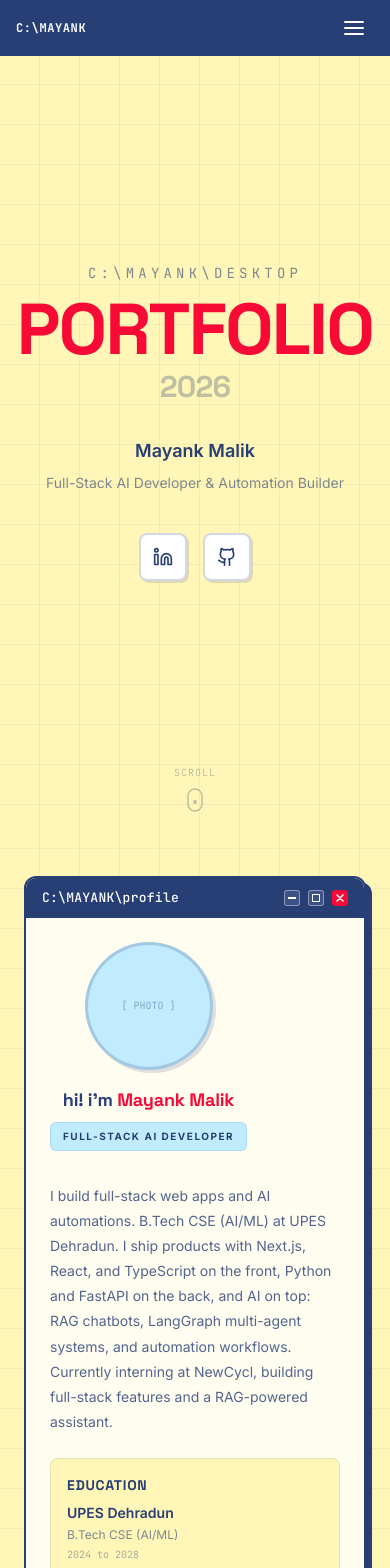
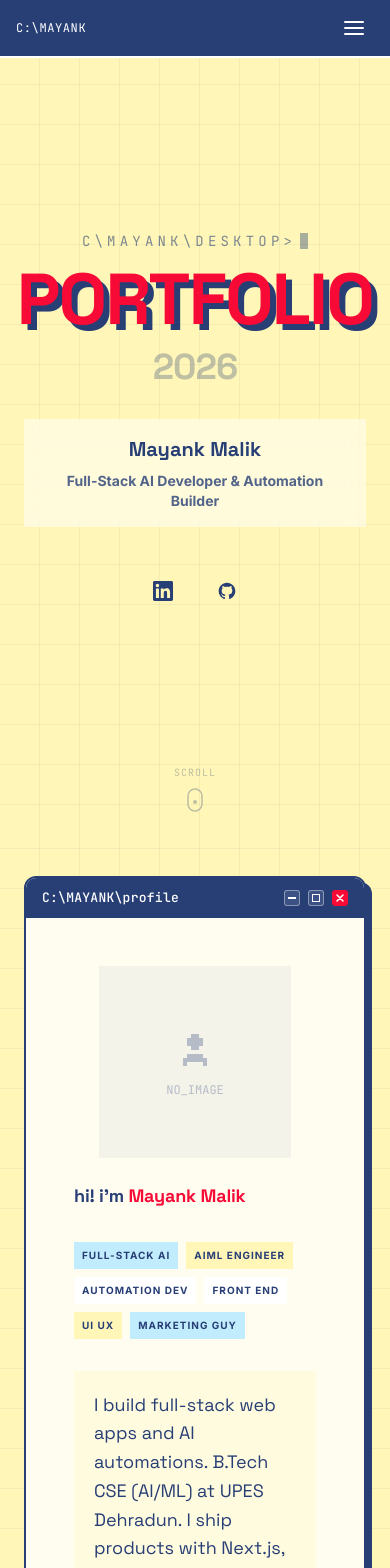
Before and after one commit to mayankmalik263/Freelance-Portfolio, a Next.js app: page / in a window 390 px wide. Shown: the top 1568 px of the page. Built offline with nearby package versions, Linux system fonts and the light colour scheme.

Commit message:
feat: complete content rewrite and retro UI component polish

```diff
--- a/src/components/About.tsx
+++ b/src/components/About.tsx
@@ -7,41 +7,77 @@ export default function About() {
     <div className="section-padding px-6 md:pl-28 md:pr-6">
       <div className="max-w-4xl mx-auto">
         <RetroWindow title="profile" id="about">
-          <div className="flex flex-col md:flex-row gap-8 md:gap-12 items-start">
+          <div className="retro-body grid md:grid-cols-[1fr_2fr] gap-8 md:gap-12 items-start">
 
-            {/* Left: Photo + Name */}
-            <div className="flex flex-col items-center md:items-start shrink-0">
-              <div className="w-32 h-32 md:w-40 md:h-40 rounded-full border-3 border-midnight/20 bg-icy flex items-center justify-center overflow-hidden shadow-[3px_3px_0px_rgba(40,63,118,0.15)]">
-                {/* TODO: real photo */}
-                <span className="text-[10px] text-midnight/40 font-mono text-center px-2">[ PHOTO ]</span>
+            {/* Left: Photo / Quick Info */}
+            <div className="flex flex-col gap-6 relative">
+              <div className="w-48 h-48 md:w-full md:h-64 bg-midnight/5 pixel-panel flex items-center justify-center mx-auto md:mx-0 overflow-hidden group">
+                {aboutData.photo ? (
+                  <img src={aboutData.photo} alt="Profile" className="w-full h-full object-cover pixel-art" />
+                ) : (
+                  <div className="text-midnight/30 flex flex-col items-center">
+                    <svg width="48" height="48" viewBox="0 0 24 24" fill="currentColor" className="pixel-art mb-2"><path fillRule="evenodd" clipRule="evenodd" d="M10 4h4v2h2v4h-2v2h-4v-2H8V6h2V4zM8 14h8v2h2v4h-2v-2H8v2H6v-4h2v-2z"/></svg>
+                    <span className="font-mono text-xs">NO_IMAGE</span>
+                  </div>
+                )}
               </div>
-              <h3 className="mt-4 text-lg font-display">
+              <h3 className="text-lg font-display">
                 hi! i'm <span className="text-red font-bold">Mayank Malik</span>
               </h3>
-              <span className="inline-block mt-2 px-3 py-1.5 bg-icy text-midnight text-[10px] font-bold tracking-[0.15em] uppercase rounded-md border border-blue/20">
-                Full-Stack AI Developer
-              </span>
+              <div className="flex flex-wrap gap-2 mt-2">
+                <span className="pixel-button px-2 py-1.5 bg-icy text-midnight text-[10px] font-bold tracking-[0.1em] uppercase cursor-default">
+                  Full-Stack AI
+                </span>
+                <span className="pixel-button px-2 py-1.5 bg-buttercream text-midnight text-[10px] font-bold tracking-[0.1em] uppercase cursor-default">
+                  AIML Engineer
+                </span>
+                <span className="pixel-button px-2 py-1.5 bg-white text-midnight text-[10px] font-bold tracking-[0.1em] uppercase cursor-default">
+                  Automation Dev
+                </span>
+                <span className="pixel-button px-2 py-1.5 bg-white text-midnight text-[10px] font-bold tracking-[0.1em] uppercase cursor-default">
+                  Front End
+                </span>
+                <span className="pixel-button px-2 py-1.5 bg-buttercream text-midnight text-[10px] font-bold tracking-[0.1em] uppercase cursor-default">
+                  UI UX
+                </span>
+                <span className="pixel-button px-2 py-1.5 bg-icy text-midnight text-[10px] font-bold tracking-[0.1em] uppercase cursor-default">
+                  Marketing Guy
+                </span>
+              </div>
             </div>
 
             {/* Right: Bio */}
             <div className="flex-1">
-              <p className="text-midnight/80 leading-[1.8] text-sm md:text-base mb-6">
-                I build full-stack web apps and AI automations. B.Tech CSE (AI/ML) at UPES Dehradun. I ship products with Next.js, React, and TypeScript on the front, Python and FastAPI on the back, and AI on top: RAG chatbots, LangGraph multi-agent systems, and automation workflows. Currently interning at NewCycl, building full-stack features and a RAG-powered assistant.
-              </p>
+              <div className="pixel-panel p-5 mb-8 bg-buttercream/30">
+                <p className="text-midnight leading-[1.6] text-lg md:text-xl font-display">
+                  I build full-stack web apps and AI automations. B.Tech CSE (AI/ML) at UPES Dehradun. I ship products with Next.js, React, and TypeScript on the front, Python and FastAPI on the back, and AI on top: RAG chatbots, LangGraph multi-agent systems, and automation workflows. Currently interning at NewCycl, building full-stack features and a RAG-powered assistant.
+                </p>
+              </div>
 
-              {/* Education & Experience */}
-              <div className="grid grid-cols-1 sm:grid-cols-2 gap-6 mt-6">
-                <div className="p-4 bg-buttercream rounded-lg border border-midnight/10">
-                  <h4 className="text-sm font-display font-bold text-midnight uppercase tracking-wider mb-2">Education</h4>
-                  <p className="text-midnight font-semibold text-sm">{aboutData.education.institution}</p>
-                  <p className="text-midnight/60 text-xs mt-1">{aboutData.education.degree}</p>
-                  <p className="text-midnight/40 text-[10px] font-mono mt-1">{aboutData.education.years}</p>
+              {/* Experience */}
+              <div className="grid gap-4 mt-4">
+                <div className="pixel-panel p-4 group">
+                  <div className="flex flex-col sm:flex-row sm:justify-between sm:items-start gap-2 mb-2">
+                    <h5 className="font-bold text-midnight group-hover:text-red transition-colors leading-tight">{aboutData.experience.role}</h5>
+                    <span className="font-mono text-[10px] sm:text-xs text-midnight/50 bg-buttercream px-1.5 py-0.5 shrink-0 border border-midnight/10">{aboutData.experience.period || "JUNE 2026 - PRESENT"}</span>
+                  </div>
+                  <p className="text-sm font-semibold text-blue">{aboutData.experience.company}</p>
                 </div>
-                <div className="p-4 bg-buttercream rounded-lg border border-midnight/10">
-                  <h4 className="text-sm font-display font-bold text-midnight uppercase tracking-wider mb-2">Experience</h4>
-                  <p className="text-midnight font-semibold text-sm">{aboutData.experience.company}</p>
-                  <p className="text-midnight/60 text-xs mt-1">{aboutData.experience.role}</p>
-                  <p className="text-midnight/40 text-[10px] font-mono mt-1">JUNE 2026 - PRESENT</p>
+              </div>
+
+              {/* Education */}
+              <div className="mt-8">
+                <h4 className="text-xl font-display font-bold text-midnight mb-4 flex items-center gap-2">
+                  <span className="w-3 h-3 bg-red/20 inline-block border border-red/30" /> Education
+                </h4>
+                <div className="grid gap-4">
+                  <div className="pixel-panel p-4 group">
+                    <div className="flex flex-col sm:flex-row sm:justify-between sm:items-start gap-2 mb-2">
+                      <h5 className="font-bold text-midnight group-hover:text-red transition-colors leading-tight">{aboutData.education.degree}</h5>
+                      <span className="font-mono text-[10px] sm:text-xs text-midnight/50 bg-buttercream px-1.5 py-0.5 shrink-0 border border-midnight/10">{aboutData.education.years}</span>
+                    </div>
+                    <p className="text-sm font-semibold text-blue">{aboutData.education.institution}</p>
+                  </div>
                 </div>
               </div>
             </div>
--- a/src/components/DesktopIcons.tsx
+++ b/src/components/DesktopIcons.tsx
@@ -23,18 +23,18 @@ export default function DesktopIcons() {
             className="flex flex-col items-center gap-1.5 group w-16"
             title={item.label}
           >
-            <div className="w-12 h-12 flex items-center justify-center rounded-lg bg-white/80 border-2 border-midnight/20 shadow-[2px_2px_0px_rgba(40,63,118,0.2)] group-hover:border-red group-hover:shadow-[2px_2px_0px_rgba(247,10,54,0.3)] transition-all duration-200 group-hover:-translate-y-0.5">
+            <div className="w-12 h-12 flex items-center justify-center pixel-button group-hover:-translate-y-0.5">
               <item.icon />
             </div>
-            <span className="text-[10px] font-bold text-midnight tracking-wide text-center leading-tight">{item.label}</span>
+            <span className="text-[10px] font-mono text-midnight tracking-wide text-center leading-tight bg-buttercream px-1">{item.label}</span>
           </a>
         ))}
       </nav>
 
       {/* Mobile: Top bar */}
-      <nav className="md:hidden fixed top-0 left-0 right-0 z-50 bg-midnight text-white px-4 py-2" aria-label="Mobile navigation">
+      <nav className="md:hidden fixed top-0 left-0 right-0 z-50 bg-midnight text-white px-4 py-2 border-b-2 border-white" aria-label="Mobile navigation">
         <div className="flex items-center justify-between">
-          <span className="font-mono text-xs font-bold tracking-wider">C:\MAYANK</span>
+          <span className="font-mono text-xs font-normal tracking-wider">C:\MAYANK</span>
           <button
             onClick={() => setMobileOpen(!mobileOpen)}
             className="w-10 h-10 flex items-center justify-center"
@@ -60,7 +60,7 @@ export default function DesktopIcons() {
                 key={item.id}
                 href={`#${item.id}`}
                 onClick={() => setMobileOpen(false)}
-                className="flex items-center gap-2 px-4 py-2.5 bg-white/10 rounded-lg text-xs font-bold tracking-wider whitespace-nowrap hover:bg-white/20 transition-colors min-h-[44px]"
+                className="flex items-center gap-2 px-4 py-2.5 pixel-button text-xs font-mono tracking-wider whitespace-nowrap min-h-[44px] text-midnight"
               >
                 <item.icon />
                 {item.label}
@@ -75,41 +75,40 @@ export default function DesktopIcons() {
 
 function ProfileIcon() {
   return (
-    <svg width="24" height="24" viewBox="0 0 24 24" fill="none" stroke="#283F76" strokeWidth="2" strokeLinecap="round" strokeLinejoin="round">
-      <circle cx="12" cy="8" r="4"/>
-      <path d="M6 21v-2a4 4 0 0 1 4-4h4a4 4 0 0 1 4 4v2"/>
+    <svg width="24" height="24" viewBox="0 0 24 24" fill="currentColor" className="pixel-art text-midnight">
+      <path fillRule="evenodd" clipRule="evenodd" d="M10 4h4v2h2v4h-2v2h-4v-2H8V6h2V4zM8 14h8v2h2v4h-2v-2H8v2H6v-4h2v-2z"/>
     </svg>
   );
 }
 
 function WorksIcon() {
   return (
-    <svg width="24" height="24" viewBox="0 0 24 24" fill="none" stroke="#5591D1" strokeWidth="2" strokeLinecap="round" strokeLinejoin="round">
-      <path d="M22 19a2 2 0 0 1-2 2H4a2 2 0 0 1-2-2V5a2 2 0 0 1 2-2h5l2 3h9a2 2 0 0 1 2 2z"/>
+    <svg width="24" height="24" viewBox="0 0 24 24" fill="currentColor" className="pixel-art text-blue">
+      <path fillRule="evenodd" clipRule="evenodd" d="M10 4H2v16h20V8H12V6h-2V4zM4 18V6h4v4h12v8H4z"/>
     </svg>
   );
 }
 
 function ServicesIcon() {
   return (
-    <svg width="24" height="24" viewBox="0 0 24 24" fill="none" stroke="#F70A36" strokeWidth="2" strokeLinecap="round" strokeLinejoin="round">
-      <path d="M14.7 6.3a1 1 0 0 0 0 1.4l1.6 1.6a1 1 0 0 0 1.4 0l3.77-3.77a6 6 0 0 1-7.94 7.94l-6.91 6.91a2.12 2.12 0 0 1-3-3l6.91-6.91a6 6 0 0 1 7.94-7.94l-3.76 3.76z"/>
+    <svg width="24" height="24" viewBox="0 0 24 24" fill="currentColor" className="pixel-art text-red">
+      <path fillRule="evenodd" clipRule="evenodd" d="M14 2h6v6h-2V6h-2V4h-2V2zM4 22l6-6-2-2-6 6v2h2zM16 10l-2-2 2-2 2 2-2 2zM12 14l-2-2 2-2 2 2-2 2z"/>
     </svg>
   );
 }
 
 function PricingIcon() {
   return (
-    <svg width="24" height="24" viewBox="0 0 24 24" fill="none" stroke="#283F76" strokeWidth="2" strokeLinecap="round" strokeLinejoin="round">
-      <line x1="12" y1="1" x2="12" y2="23"/><path d="M17 5H9.5a3.5 3.5 0 0 0 0 7h5a3.5 3.5 0 0 1 0 7H6"/>
+    <svg width="24" height="24" viewBox="0 0 24 24" fill="currentColor" className="pixel-art text-midnight">
+      <path fillRule="evenodd" clipRule="evenodd" d="M10 2h4v20h-4V2zm2 2v2H8V4h4zm0 6V8H8v2h4zm0 2v2H8v-2h4zm0 6v-2h6v2h-6zm0 2v-2h6v2h-6zm0-10V8h6v2h-6zm0-2V4h6v2h-6z"/>
     </svg>
   );
 }
 
 function ContactIcon() {
   return (
-    <svg width="24" height="24" viewBox="0 0 24 24" fill="none" stroke="#5591D1" strokeWidth="2" strokeLinecap="round" strokeLinejoin="round">
-      <path d="M4 4h16c1.1 0 2 .9 2 2v12c0 1.1-.9 2-2 2H4c-1.1 0-2-.9-2-2V6c0-1.1.9-2 2-2z"/><polyline points="22,6 12,13 2,6"/>
+    <svg width="24" height="24" viewBox="0 0 24 24" fill="currentColor" className="pixel-art text-blue">
+      <path fillRule="evenodd" clipRule="evenodd" d="M2 4h20v16H2V4zm2 2v2l8 6 8-6V6H4zm0 12h16V9.5l-8 6-8-6V18z"/>
     </svg>
   );
 }
--- a/src/components/Footer.tsx
+++ b/src/components/Footer.tsx
@@ -4,20 +4,18 @@ export default function Footer() {
   const currentYear = new Date().getFullYear();
 
   return (
-    <footer className="mt-8 md:ml-24 bg-midnight text-white/80 py-4 px-6">
+    <footer className="mt-8 md:ml-24 bg-white border-t-4 border-midnight shadow-[0_-6px_0_rgba(40,63,118,1)] text-midnight py-4 px-6 relative z-50">
       <div className="max-w-4xl mx-auto flex flex-col sm:flex-row justify-between items-center gap-3 text-xs font-mono">
         <div className="flex items-center gap-2">
-          <span className="text-white font-bold">Mayank Malik</span>
-          <span className="text-white/30">|</span>
-          <span>Full-Stack AI Developer</span>
+          {/* Removed START button */}
         </div>
 
         <div className="flex items-center gap-4">
-          <a href={`https://wa.me/${contactInfo.whatsapp}`} target="_blank" rel="noopener noreferrer" className="hover:text-white transition-colors">WhatsApp</a>
-          <a href={`mailto:${contactInfo.email}`} className="hover:text-white transition-colors">Email</a>
+          <a href={`https://wa.me/${contactInfo.whatsapp}`} target="_blank" rel="noopener noreferrer" className="pixel-button px-3 py-2 bg-buttercream hover:bg-icy transition-colors">WhatsApp</a>
+          <a href={`mailto:${contactInfo.email}`} className="pixel-button px-3 py-2 bg-buttercream hover:bg-icy transition-colors">Email</a>
         </div>
 
-        <div className="text-white/40">
+        <div className="text-midnight/60 font-bold">
           &copy; {currentYear} Mayank Malik
         </div>
       </div>
--- a/src/components/Hero.tsx
+++ b/src/components/Hero.tsx
@@ -1,7 +1,38 @@
 "use client";
+import { useState, useEffect, useRef } from "react";
 import { motion } from "framer-motion";
 
+
 export default function Hero() {
+  const fullText = "C:\\MAYANK\\desktop>";
+  const [displayedText, setDisplayedText] = useState("");
+  const hasTypedRef = useRef(false);
+
+  useEffect(() => {
+    // Only run if we haven't typed yet and we are in the browser
+    if (typeof window === "undefined" || hasTypedRef.current) return;
+
+    // We wait for user interaction to unlock audio for typing if we want
+    // But since typing happens immediately on load, audio might be blocked.
+    // That's okay, we'll try to play it.
+
+    let index = 0;
+
+    const typeNextChar = () => {
+      if (index < fullText.length) {
+        setDisplayedText((prev) => prev + fullText.charAt(index));
+        // (Typing sound removed)
+        index++;
+        setTimeout(typeNextChar, 50 + Math.random() * 50); // random typing speed
+      } else {
+        hasTypedRef.current = true;
+      }
+    };
+
+    // Delay start slightly
+    setTimeout(typeNextChar, 800);
+  }, []);
+
   return (
     <section className="min-h-screen flex flex-col items-center justify-center px-6 py-24 md:py-32 relative overflow-hidden">
       {/* Big PORTFOLIO title */}
@@ -11,28 +42,28 @@ export default function Hero() {
         animate={{ opacity: 1, y: 0 }}
         transition={{ duration: 0.7, ease: [0.4, 0, 0.2, 1] }}
       >
-        <p className="font-mono text-sm md:text-base text-midnight/60 tracking-[0.3em] uppercase mb-4">
-          C:\MAYANK\desktop
+        <p className="font-mono text-sm md:text-base text-midnight/60 tracking-[0.3em] uppercase mb-4 h-6 flex items-center justify-center">
+          {displayedText}<span className="blink-caret inline-block w-2 h-4 bg-midnight/40 ml-1"></span>
         </p>
-        <h1 className="text-7xl sm:text-8xl md:text-[140px] lg:text-[180px] font-display font-bold text-red tracking-tight leading-[0.85]">
+        <h1 className="text-7xl sm:text-8xl md:text-[140px] lg:text-[180px] font-display font-bold text-red tracking-tight leading-[0.85] drop-shadow-[6px_6px_0_rgba(40,63,118,1)]">
           PORTFOLIO
         </h1>
-        <p className="font-display text-3xl md:text-5xl text-midnight/30 font-bold tracking-tight mt-2">
+        <p className="font-display text-4xl md:text-6xl text-midnight/30 font-bold tracking-tight mt-4">
           2026
         </p>
       </motion.div>
 
       {/* Subtitle */}
       <motion.div
-        className="mt-8 text-center max-w-lg relative z-10"
+        className="mt-8 text-center max-w-lg relative z-10 bg-white/50 backdrop-blur-sm px-6 py-4 pixel-panel"
         initial={{ opacity: 0 }}
         animate={{ opacity: 1 }}
         transition={{ duration: 0.6, delay: 0.3 }}
       >
-        <p className="text-midnight font-semibold text-lg md:text-xl mb-2">
+        <p className="text-midnight font-bold text-xl md:text-2xl mb-2 font-display">
           Mayank Malik
         </p>
-        <p className="text-midnight/60 text-sm md:text-base">
+        <p className="text-midnight/80 text-sm md:text-base font-bold">
           Full-Stack AI Developer & Automation Builder
         </p>
       </motion.div>
@@ -48,22 +79,22 @@ export default function Hero() {
           href="https://www.linkedin.com/in/mayankmalik263"
           target="_blank"
           rel="noopener noreferrer"
-          className="w-12 h-12 flex items-center justify-center rounded-lg bg-white border-2 border-midnight/20 shadow-[2px_2px_0px_rgba(40,63,118,0.15)] hover:border-blue hover:shadow-[2px_2px_0px_rgba(85,145,209,0.3)] transition-all duration-200 hover:-translate-y-0.5 min-h-[44px]"
+          className="w-12 h-12 flex items-center justify-center pixel-button group min-h-[44px]"
           aria-label="LinkedIn"
         >
-          <svg width="20" height="20" viewBox="0 0 24 24" fill="none" stroke="#283F76" strokeWidth="2" strokeLinecap="round" strokeLinejoin="round">
-            <path d="M16 8a6 6 0 0 1 6 6v7h-4v-7a2 2 0 0 0-2-2 2 2 0 0 0-2 2v7h-4v-7a6 6 0 0 1 6-6z"/><rect width="4" height="12" x="2" y="9"/><circle cx="4" cy="4" r="2"/>
+          <svg width="20" height="20" viewBox="0 0 24 24" fill="currentColor" className="text-midnight group-hover:text-blue pixel-art">
+            <path d="M20.447 20.452h-3.554v-5.569c0-1.328-.027-3.037-1.852-3.037-1.853 0-2.136 1.445-2.136 2.939v5.667H9.351V9h3.414v1.561h.046c.477-.9 1.637-1.85 3.37-1.85 3.601 0 4.267 2.37 4.267 5.455v6.286zM5.337 7.433c-1.144 0-2.063-.926-2.063-2.065 0-1.138.92-2.063 2.063-2.063 1.14 0 2.064.925 2.064 2.063 0 1.139-.925 2.065-2.064 2.065zm1.782 13.019H3.555V9h3.564v11.452zM22.225 0H1.771C.792 0 0 .774 0 1.729v20.542C0 23.227.792 24 1.771 24h20.451C23.2 24 24 23.227 24 22.271V1.729C24 .774 23.2 0 22.222 0h.003z"/>
           </svg>
         </a>
         <a
           href="https://github.com/mayankmalik263"
           target="_blank"
           rel="noopener noreferrer"
-          className="w-12 h-12 flex items-center justify-center rounded-lg bg-white border-2 border-midnight/20 shadow-[2px_2px_0px_rgba(40,63,118,0.15)] hover:border-blue hover:shadow-[2px_2px_0px_rgba(85,145,209,0.3)] transition-all duration-200 hover:-translate-y-0.5 min-h-[44px]"
+          className="w-12 h-12 flex items-center justify-center pixel-button group min-h-[44px]"
           aria-label="GitHub"
         >
-          <svg width="20" height="20" viewBox="0 0 24 24" fill="none" stroke="#283F76" strokeWidth="2" strokeLinecap="round" strokeLinejoin="round">
-            <path d="M15 22v-4a4.8 4.8 0 0 0-1-3.5c3 0 6-2 6-5.5.08-1.25-.27-2.48-1-3.5.28-1.15.28-2.35 0-3.5 0 0-1 0-3 1.5-2.64-.5-5.36-.5-8 0C6 2 5 2 5 2c-.3 1.15-.3 2.35 0 3.5A5.403 5.403 0 0 0 4 9c0 3.5 3 5.5 6 5.5-.39.49-.68 1.05-.85 1.65-.17.6-.22 1.23-.15 1.85v4"/><path d="M9 18c-4.51 2-5-2-7-2"/>
+          <svg width="20" height="20" viewBox="0 0 24 24" fill="currentColor" className="text-midnight group-hover:text-blue pixel-art">
+            <path fillRule="evenodd" clipRule="evenodd" d="M12 2C6.477 2 2 6.477 2 12c0 4.418 2.865 8.166 6.839 9.489.5.092.682-.217.682-.482 0-.237-.008-.866-.013-1.7-2.782.603-3.369-1.34-3.369-1.34-.454-1.156-1.11-1.462-1.11-1.462-.908-.62.069-.608.069-.608 1.003.07 1.531 1.03 1.531 1.03.892 1.529 2.341 1.087 2.91.831.092-.646.35-1.086.636-1.336-2.22-.253-4.555-1.11-4.555-4.943 0-1.091.39-1.984 1.029-2.683-.103-.253-.446-1.27.098-2.647 0 0 .84-.269 2.75 1.025A9.578 9.578 0 0 1 12 6.836c.85.004 1.705.114 2.504.336 1.909-1.294 2.747-1.025 2.747-1.025.546 1.379.203 2.394.1 2.647.64.699 1.028 1.592 1.028 2.683 0 3.842-2.339 4.687-4.566 4.935.359.309.678.919.678 1.852 0 1.336-.012 2.415-.012 2.743 0 .267.18.578.688.48C19.138 20.161 22 16.416 22 12c0-5.523-4.477-10-10-10z"/>
           </svg>
         </a>
       </motion.div>
@@ -87,6 +118,16 @@ export default function Hero() {
           </svg>
         </div>
       </motion.div>
+      {/* Pixel Sprites */}
+      <div className="absolute top-1/4 left-[10%] opacity-40 text-blue hidden md:block">
+        <svg width="48" height="48" viewBox="0 0 24 24" fill="currentColor" className="pixel-art"><path fillRule="evenodd" clipRule="evenodd" d="M2 4h20v12H2V4zm2 2v8h16V6H4zm6 12v2H6v2h12v-2h-4v-2h-4z"/></svg>
+      </div>
+      <div className="absolute top-1/3 right-[15%] opacity-30 text-red hidden md:block">
+        <svg width="32" height="32" viewBox="0 0 24 24" fill="currentColor" className="pixel-art"><path fillRule="evenodd" clipRule="evenodd" d="M4 2h12l4 4v16H4V2zm2 2v4h8V4H6zm10 2v2H6V6h10zm-10 6v8h12v-8H6zm2 2h8v4H8v-4z"/></svg>
+      </div>
+      <div className="absolute bottom-1/4 left-[20%] opacity-20 text-midnight hidden md:block">
+        <svg width="24" height="24" viewBox="0 0 24 24" fill="currentColor" className="pixel-art"><path fillRule="evenodd" clipRule="evenodd" d="M10 2h4v6h6v4h-6v6h-4v-6H4V8h6V2z"/></svg>
+      </div>
     </section>
   );
 }
```
Also changed, not shown: src/components/Contact.tsx (+12 -12 lines), src/components/Pricing.tsx (+50 -26 lines), src/components/Services.tsx (+61 -13 lines), src/components/Tools.tsx (+9 -21 lines), src/components/Work.tsx (+4 -4 lines), public/profile.png (added).
